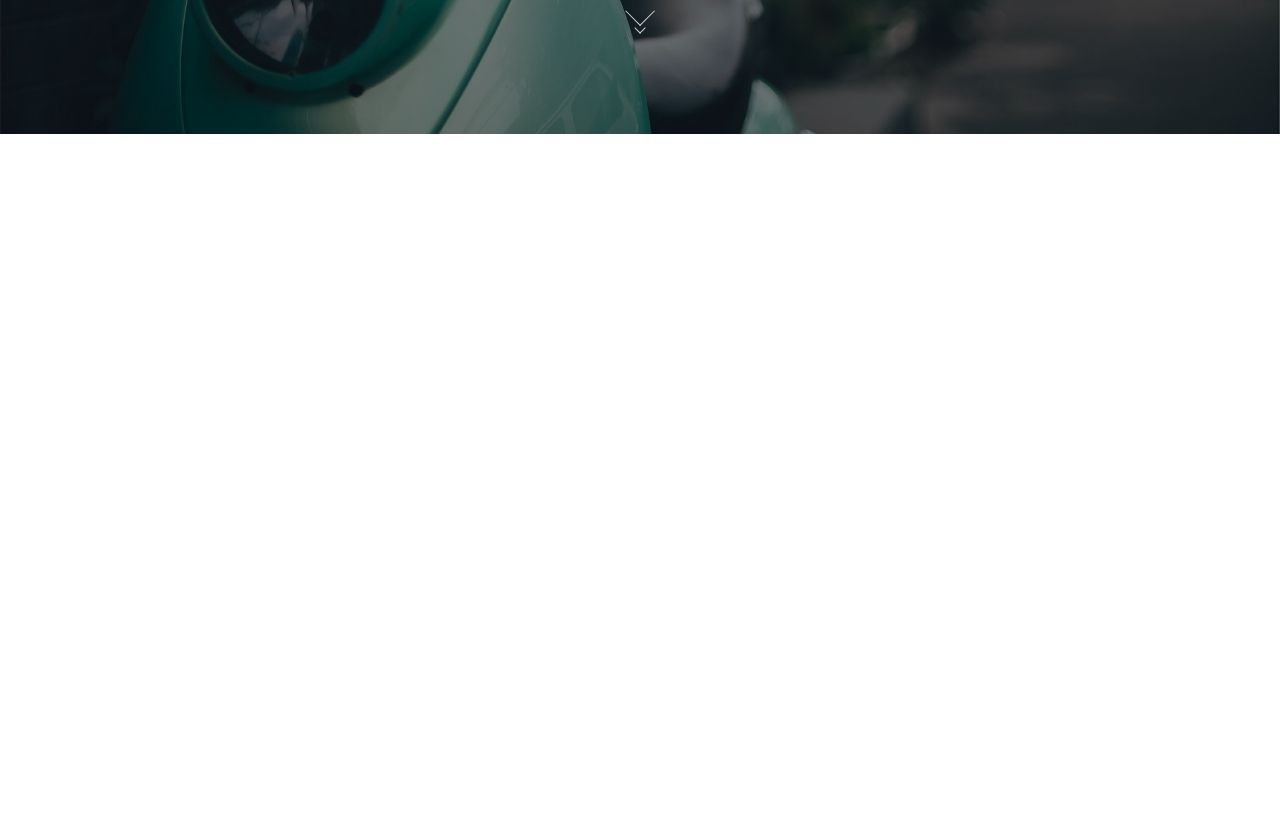
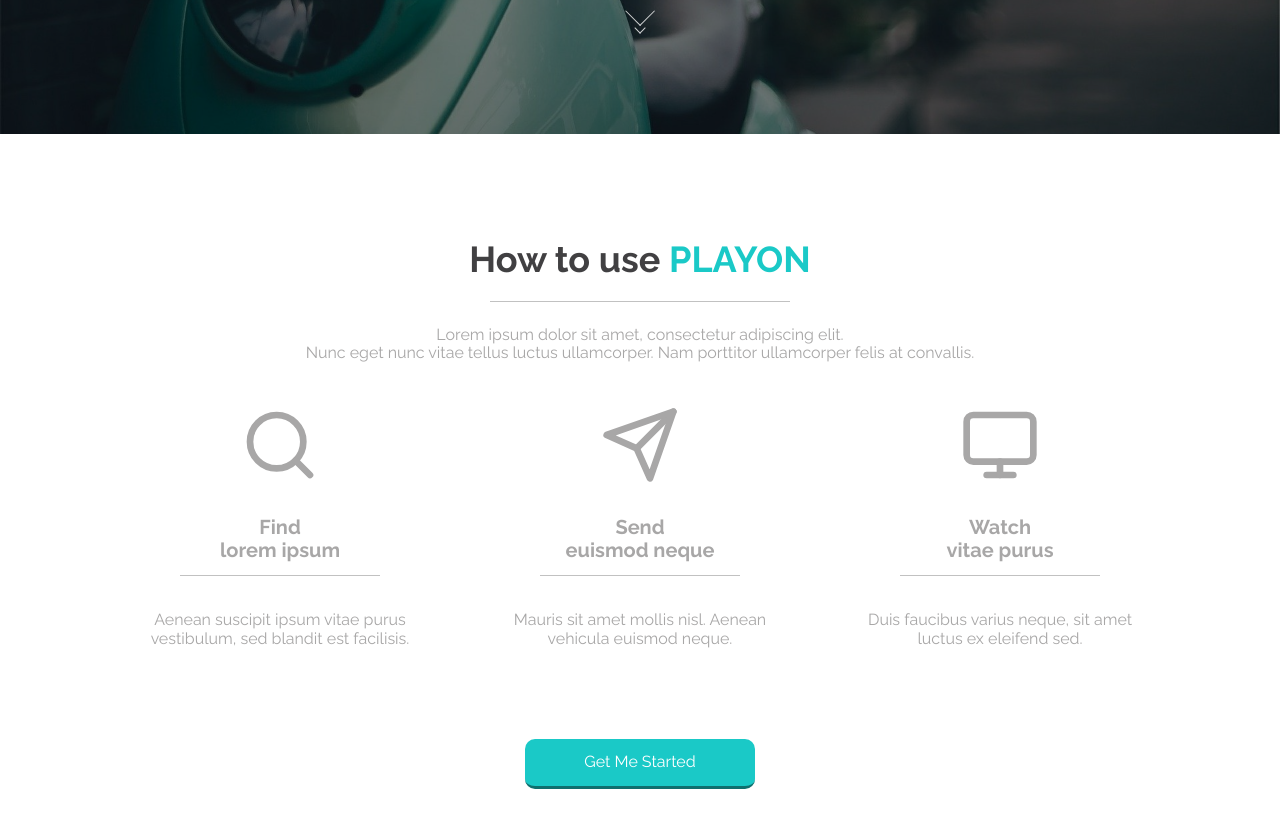
Before and after one commit to krzosdominik/playon_LandingPage, a website: page index.html in a window 1280 px wide. Shown: the part 666-1494 px from the top of the page. Before the commit the page ends 800 px from the top, so only its background shows below. Drawn offline with Linux system fonts and the light colour scheme.

Commit message:
add [How to use] section

```diff
--- a/index.html
+++ b/index.html
@@ -5,6 +5,7 @@
         <meta name="viewport" content="width=device-width, initial-scale=1.0">
         <meta http-equiv="X-UA-Compatible" content="ie=edge">
         <title>PLAYON</title>
+        <link rel="stylesheet" href="path/to/font-awesome/css/font-awesome.min.css">
         <link rel="stylesheet" href="./css/main.css">
     </head>
     <body>
@@ -21,7 +22,7 @@
                         <a href="/">Home</a>
                     </li>
                     <li class="navigation__item">
-                        <a href="#howto">How to</a>
+                        <a href="#how-to">How to</a>
                     </li>
                     <li class="navigation__item">
                         <a href="#testimonials">Testimonials</a>
@@ -51,5 +52,47 @@
             </fugure>
         </section>
 
+        <section id="how-to" class="how-to">
+            <h2 class="how-to__header">How to use <span>PLAYON</span></h2>
+            <p class="how-to__description">
+                Lorem ipsum dolor sit amet, consectetur adipiscing elit. <br />
+                Nunc eget nunc vitae tellus luctus ullamcorper. Nam porttitor
+                ullamcorper felis at convallis.
+            </p>
+            <div class="how-to__items row container">
+                <article class="how-to__item col-4">
+                    <figure class="item__icon">
+                        <img src="./assets/icons/search.svg" alt="Search icon" />
+                    </figure>
+                    <h4 class="item__name">Find <br /> lorem ipsum</h4>
+                    <p class="item__description">
+                        Aenean suscipit ipsum vitae purus
+                        vestibulum, sed blandit est facilisis.
+                    </p>
+                </article>
+                <article class="how-to__item col-4">
+                    <figure class="item__icon">
+                        <img src="./assets/icons/plane.svg" alt="Plane" />
+                    </figure>
+                    <h4 class="item__name">Send <br /> euismod neque</h4>
+                    <p>
+                        Mauris sit amet mollis nisl.
+                        Aenean vehicula euismod neque.
+                    </p>
+                </article>
+                <article class="how-to__item col-4">
+                    <figure class="item__icon monitor-icon">
+                        <img src="./assets/icons/monitor.svg" alt="Monitor" />
+                    </figure>
+                    <h4 class="item__name">Watch <br /> vitae purus</h4>
+                    <p>
+                        Duis faucibus varius neque,
+                        sit amet luctus ex eleifend sed.
+                    </p>
+                </article>
+            </div>
+            <button class="how-to__button">Get Me Started</button>
+        </section>
+
     </body>
 </html>
--- a/scss/elements/_buttons.scss
+++ b/scss/elements/_buttons.scss
@@ -1,7 +1,15 @@
-@mixin buttons($width, $height, $bg-color) {
-  width: $width;
-  height: $height;
+@mixin buttons($bg-color) {
+  width: 230px;
+  height: 50px;
+  box-sizing: border-box;
   background-color: $bg-color;
+  border: none;
   border-radius: 10px;
   color: #fff;
+  transition: background-color 0.1s 0.1s ease-in-out;
+  cursor: pointer;
+
+  &:hover {
+    background-color: darken($bg-color, 20);
+  }
 }
--- a/scss/elements/_home.scss
+++ b/scss/elements/_home.scss
@@ -33,7 +33,7 @@
   .jumbotron__button {
     position: relative;
     z-index: 2;
-    @include buttons(230px, 50px, rgba(255, 255, 255, 0.25));
+    @include buttons(rgba(255, 255, 255, 0.25));
     border: 1px solid #fafafa;
     margin: 0 0.5rem 4rem 0.5rem;
     transition: background-color 0.2s 0.1s ease-in-out,
--- /dev/null
+++ b/scss/elements/_how-to.scss
@@ -0,0 +1,38 @@
+.how-to {
+  min-height: 100vh;
+  display: flex;
+  justify-content: center;
+  align-items: center;
+  flex-direction: column;
+  text-align: center;
+
+  .how-to__item {
+    margin: 0 20px;
+    border-radius: 10px;
+    padding: 10px 25px 5px 25px;
+    transition: color 0.2s 0.2s ease-in-out;
+
+    &:hover {
+      color: $primary_color;
+    }
+
+    .item__name {
+      font-size: 20px;
+
+      &::after {
+        display: inline-block;
+        content: "";
+        border-top: 1px solid lighten($font_color, 10);
+        width: 200px;
+        margin: 0 2rem;
+        transform: translateY(-0.25rem);
+      }
+    }
+  }
+
+  .how-to__button {
+    @include buttons($primary_color);
+    border-bottom: 3px solid darken($primary_color, 20);
+    margin: 70px;
+  }
+}
--- a/scss/main.scss
+++ b/scss/main.scss
@@ -15,3 +15,4 @@
 @import './elements/header';
 @import './elements/navigation';
 @import './elements/home';
+@import './elements/how-to';
--- a/scss/settings/_all.scss
+++ b/scss/settings/_all.scss
@@ -14,4 +14,29 @@
   font-size: 36px;
   font-weight: 700;
   color: #414042;
+  position: relative;
+
+  &::after {
+    position: absolute;
+    content: "";
+    border-top: 1px solid lighten(#a8a7a7, 10);
+    width: 300px;
+    top: 150%;
+    left: 50%;
+    transform: translate(-50%);
+  }
 }
+
+span {
+  color: #1ac9c7;
+}
+
+.container {
+  margin-left: 100px;
+  margin-right: 100px;
+
+  @media (max-width: 750px) {
+    margin-left: 20px;
+    margin-right: 20px;
+  }
+}
```
Also changed, not shown: assets/icons/monitor.svg (added), assets/icons/plane.svg (added), assets/icons/search.svg (added), assets/plane_icon.svg, assets/search.svg (added), css/main.css, 1 other file.
